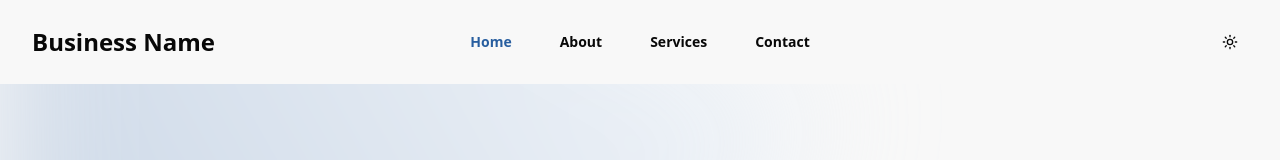
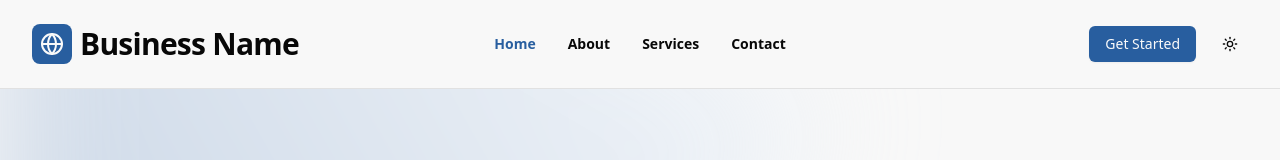
Before and after one commit to mandula-abhilash/business-template, a Next.js app in the folder frontend/: page / in a window 1280 px wide. Shown: the top 160 px of the page. Built offline with nearby package versions, Linux system fonts and the light colour scheme.

Commit message:
Update header with logo and enhanced design

```diff
--- a/frontend/src/components/layout/header.js
+++ b/frontend/src/components/layout/header.js
@@ -1,6 +1,6 @@
 "use client";
 
-import { Menu, X } from "lucide-react";
+import { Menu, X, Globe } from "lucide-react";
 import Link from "next/link";
 import { useState } from "react";
 import { Button } from "@/components/ui/button";
@@ -13,16 +13,26 @@ export function Header() {
   const pathname = usePathname();
 
   return (
-    <header className="bg-background relative z-20">
+    <header className="bg-background/80 backdrop-blur-sm sticky top-0 z-50 w-full border-b border-border">
       <nav
         className="mx-auto flex max-w-7xl items-center justify-between p-6 lg:px-8"
         aria-label="Global"
       >
         <div className="flex lg:flex-1">
-          <Link href="/" className="-m-1.5 p-1.5 text-2xl font-bold">
-            {siteConfig.name}
+          <Link
+            href="/"
+            className="-m-1.5 p-1.5 flex items-center gap-2 hover:opacity-80 transition-opacity"
+          >
+            <div className="rounded-lg bg-primary p-2 text-primary-foreground">
+              <Globe className="h-6 w-6" />
+            </div>
+            <span className="text-3xl font-bold tracking-tight">
+              {siteConfig.name}
+            </span>
           </Link>
         </div>
+
+        {/* Mobile menu button */}
         <div className="flex lg:hidden">
           <Button
             variant="ghost"
@@ -33,7 +43,9 @@ export function Header() {
             <Menu className="h-6 w-6" aria-hidden="true" />
           </Button>
         </div>
-        <div className="hidden lg:flex lg:gap-x-12">
+
+        {/* Desktop navigation */}
+        <div className="hidden lg:flex lg:gap-x-8">
           {navigationLinks.map((item) => (
             <Link
               key={item.name}
@@ -48,7 +60,12 @@ export function Header() {
             </Link>
           ))}
         </div>
-        <div className="hidden lg:flex lg:flex-1 lg:justify-end">
+
+        {/* Desktop right section */}
+        <div className="hidden lg:flex lg:flex-1 lg:justify-end lg:gap-x-4">
+          <Button asChild>
+            <Link href="/contact">Get Started</Link>
+          </Button>
           <ThemeToggle />
         </div>
       </nav>
@@ -62,13 +79,19 @@ export function Header() {
         aria-modal="true"
       >
         <div className="fixed inset-y-0 right-0 z-50 w-full overflow-y-auto bg-background px-6 py-6 sm:max-w-sm sm:ring-1 sm:ring-border/10">
+          {/* Mobile menu header */}
           <div className="flex items-center justify-between">
             <Link
               href="/"
-              className="-m-1.5 p-1.5 text-2xl font-bold"
+              className="-m-1.5 p-1.5 flex items-center gap-2"
               onClick={() => setMobileMenuOpen(false)}
             >
-              {siteConfig.name}
+              <div className="rounded-lg bg-primary p-2 text-primary-foreground">
+                <Globe className="h-6 w-6" />
+              </div>
+              <span className="text-xl font-bold tracking-tight">
+                {siteConfig.name}
+              </span>
             </Link>
             <Button
               variant="ghost"
@@ -79,6 +102,8 @@ export function Header() {
               <X className="h-6 w-6" aria-hidden="true" />
             </Button>
           </div>
+
+          {/* Mobile menu content */}
           <div className="mt-6 flow-root">
             <div className="-my-6 divide-y divide-border">
               <div className="space-y-2 py-6">
@@ -97,8 +122,18 @@ export function Header() {
                   </Link>
                 ))}
               </div>
-              <div className="py-6">
-                <ThemeToggle />
+              <div className="py-6 space-y-4">
+                <Button asChild className="w-full">
+                  <Link
+                    href="/contact"
+                    onClick={() => setMobileMenuOpen(false)}
+                  >
+                    Get Started
+                  </Link>
+                </Button>
+                <div className="flex justify-center">
+                  <ThemeToggle />
+                </div>
               </div>
             </div>
           </div>
```
